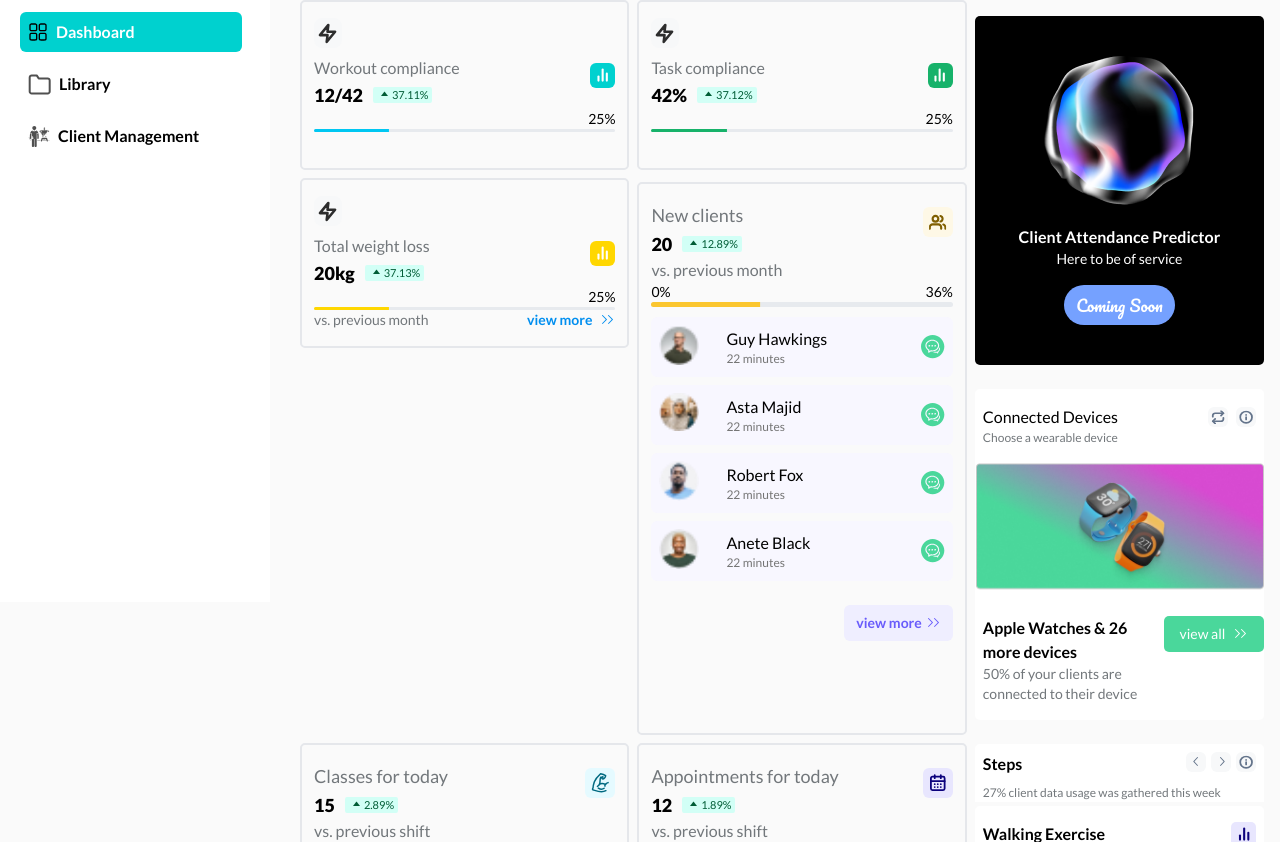
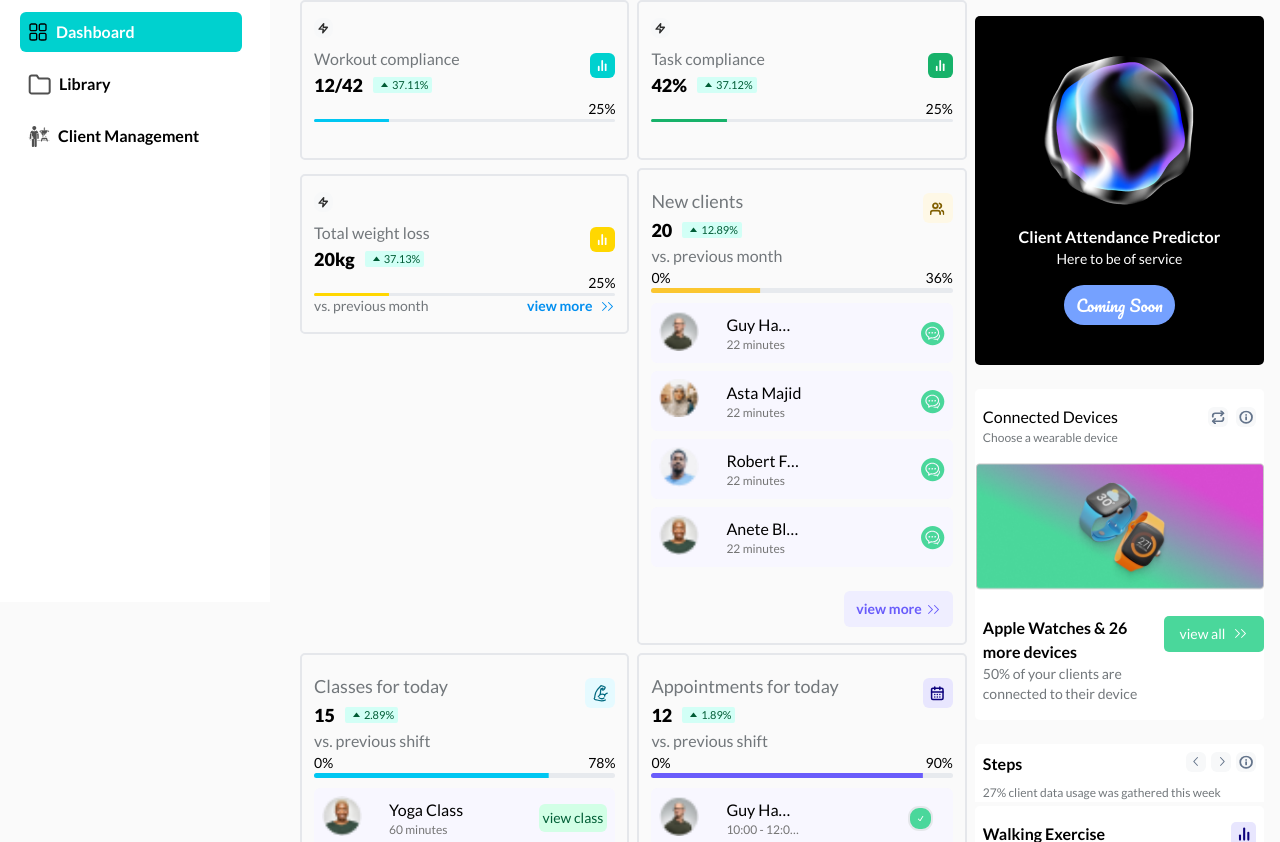
Before and after one commit to payn33/frontend-assessment, a Next.js app: page / in a window 1280 px wide. Shown: the part 198-1040 px from the top of the page. Built offline with nearby package versions, Linux system fonts and the light colour scheme.

Commit message:
refactor: minor ui refactor

```diff
--- a/src/app/_components/card.tsx
+++ b/src/app/_components/card.tsx
@@ -37,8 +37,8 @@ export default function DashboardCard({
           <Image
             src={icon}
             alt="dashboard card lightening icon"
-            width={20}
-            height={20}
+            width={11}
+            height={11}
           />
         </div>
       )}
@@ -55,25 +55,14 @@ export default function DashboardCard({
             idx && idx > 2 && "w-[30px] h-[30px]"
           } translate-y-[7px] cursor-pointer`}
         >
-          {idx && idx < 2 ? (
           <span className="flex">
             <Image
               src={headerIcon}
               alt="dashboard card bar chart icon"
-                width={18}
-                height={18}
+              width={15}
+              height={15}
             />
           </span>
-          ) : (
-            <span>
-              <Image
-                src={headerIcon}
-                alt="dashboard card bar chart icon"
-                width={18}
-                height={18}
-              />
-            </span>
-          )}
         </div>
       </div>
 
@@ -108,15 +97,15 @@ export default function DashboardCard({
         </div>
 
         {cards && (
-          <div className="min-h-[410px]">
+          <div className="">
             <div className="flex flex-col w-full pt-2.5 pb-4">
               {cards.map((ctx, idx) => (
                 <div
                   key={idx}
-                  className="flex rounded-md bg-[#F8F7FF] p-2 mb-2 min-h-[60px]"
+                  className="flex rounded-md bg-[#F8F7FF] p-2 mb-2 h-[60px]"
                 >
                   {ctx.profileImg.length ? (
-                    <span className="mr-3 min-w-[55px] flex justify-center items-center">
+                    <span className="mr-3 min-w-[55px] max-h-[45px] flex justify-center items-center">
                       <Image
                         src={ctx.profileImg[0]}
                         alt="dashboard card profile image"
@@ -134,7 +123,7 @@ export default function DashboardCard({
                       />
                     </span>
                   ) : (
-                    <span className="mr-3 min-w-[55px]">
+                    <span className="mr-3 min-w-[55px] max-h-[44px]">
                       <Image
                         src={ctx.profileImg}
                         alt="dashboard card profile image"
@@ -144,9 +133,9 @@ export default function DashboardCard({
                     </span>
                   )}
                   <div className="flex items-center justify-between w-full">
-                    <span className="flex flex-col">
-                      <p>{ctx.name}</p>
-                      <p className="text-[#757575] text-xs">{ctx.time}</p>
+                    <span className="flex flex-col max-w-[75px]">
+                      <p className="truncate">{ctx.name}</p>
+                      <p className="text-[#757575] truncate text-xs">{ctx.time}</p>
                     </span>
 
                     {ctx.type === "icon" && (
@@ -172,7 +161,7 @@ export default function DashboardCard({
                         <input
                           type="checkbox"
                           name="check"
-                          className="peer appearance-none rounded-lg checked:bg-[#4AD79B] w-[25px] h-[25px] border-black-200 border-[2px]"
+                          className="peer appearance-none rounded-[11px] checked:bg-[#4AD79B] w-[25px] h-[25px] border-black-200 border-[2px]"
                           defaultChecked={idx === 0 || (idx === 2 && true)}
                         />
 
--- a/src/app/page.tsx
+++ b/src/app/page.tsx
@@ -385,7 +385,7 @@ export default function Home() {
               <DashboardCard
                 key={idx}
                 idx={idx}
-                className="flex-grow w-full sm:w-full md:w-full lg:w-1/4  mr-2 mb-2 min-w-[250px] min-h-[170px]"
+                className="flex-grow w-full sm:w-full md:w-full lg:w-1/4  mr-2 mb-2 min-w-[250px] min-h-[160px]"
                 cardData={ctx}
               />
             ))}
```
Also changed, not shown: public/barChartIcon.svg. Lines whose indentation alone changed are shown as unchanged.
